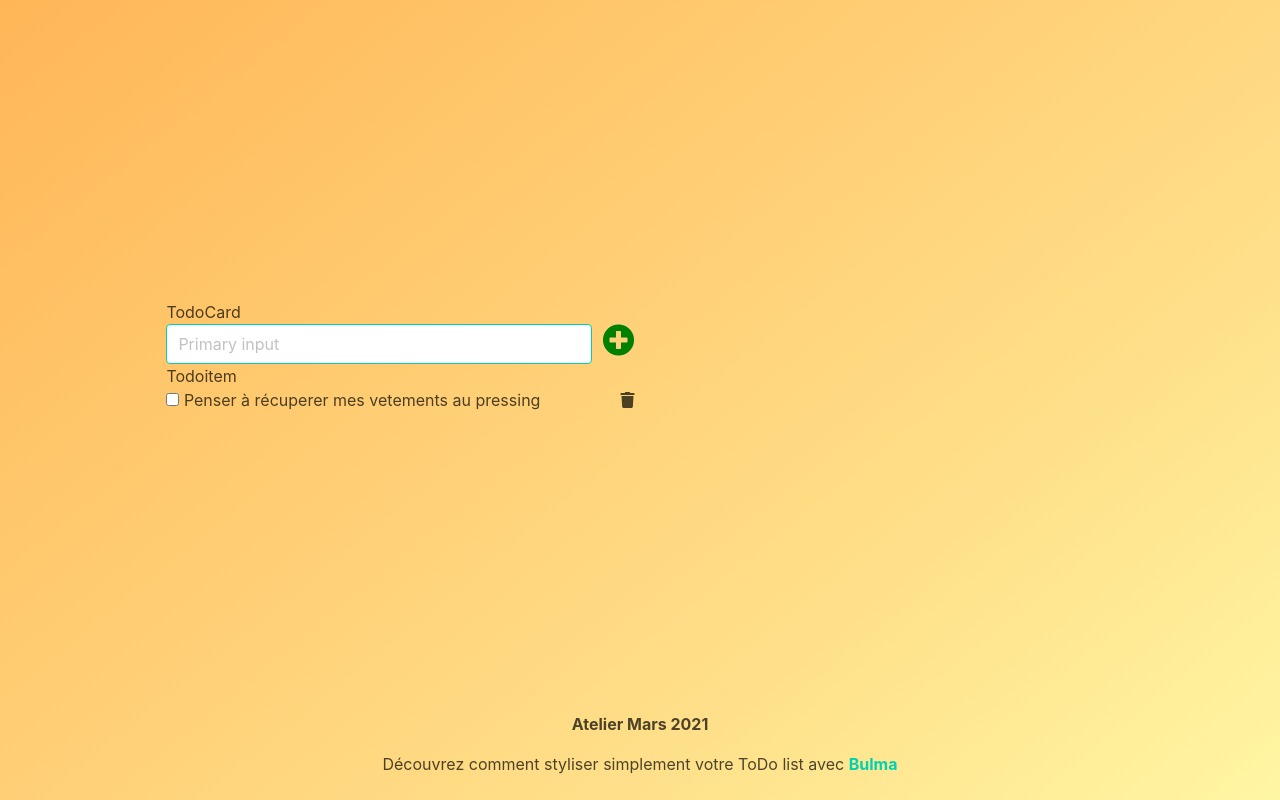
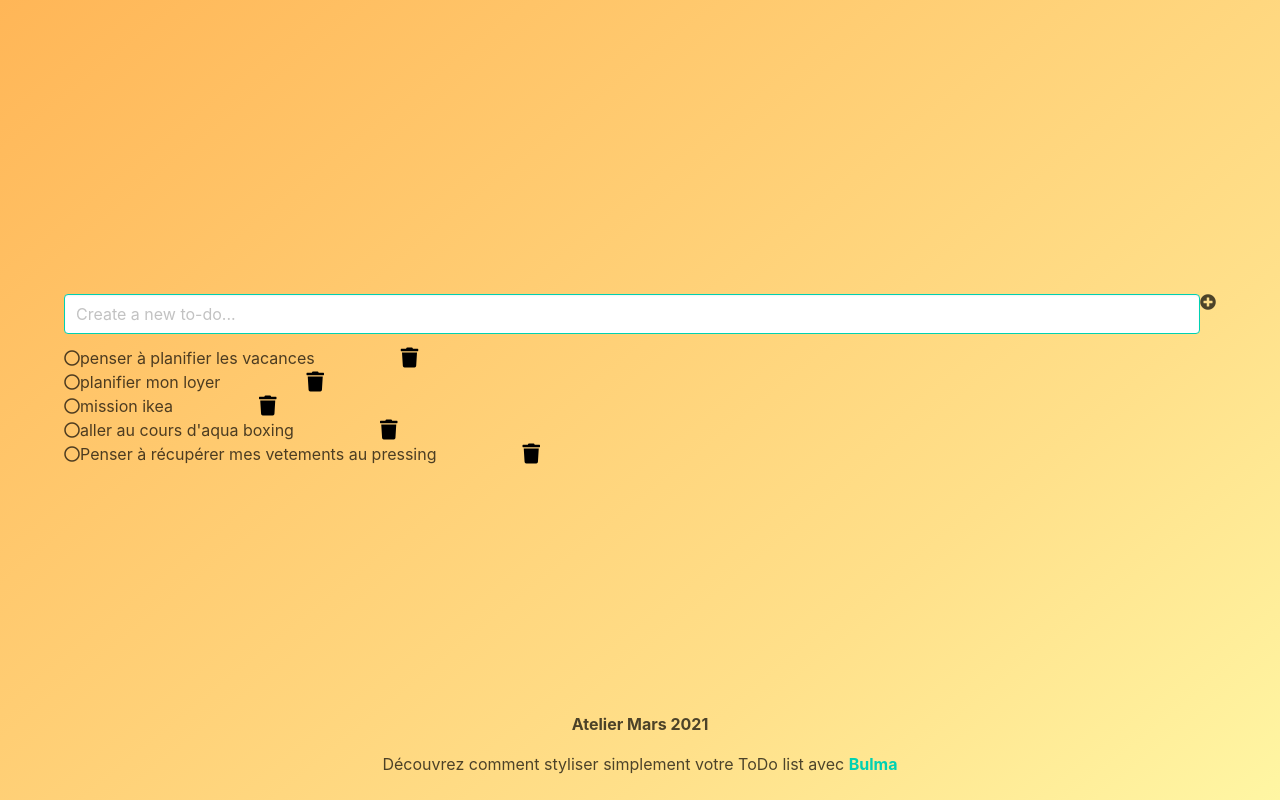
Before and after one commit to fifi-dev/to-do-app, a Vue app: page / in a window 1280 px wide. Built offline with nearby package versions, Linux system fonts and the light colour scheme.

Commit message:
todo-list

```diff
--- a/src/components/NewTodo.vue
+++ b/src/components/NewTodo.vue
@@ -1,18 +1,31 @@
 <template>
-  <div class="is-flex">
-    <input class="input is-primary" type="text" placeholder="Primary input" v-model="newTodo">
-   <i class="fas fa-plus-circle "></i>
-  </div>
+  <form class="is-flex" @submit.prevent="addTodo()">
+    <input
+      v-model="newTodo"
+      type="text"
+      class="input is-primary"
+      placeholder="Create a new to-do..."
+    />
+    <i  class="fas fa-plus-circle form-control"></i>
+  </form>
 </template>
 
 <script>
-export default {};
+export default {
+  data() {
+    return {
+      newTodo: ""
+    };
+  },
+  methods: {
+    addTodo() {
+      if (this.newTodo.length > 0) {
+        this.$emit("on-new-todo", this.newTodo);
+      }
+      this.newTodo = "";
+    }
+  }
+};
 </script>
 
-<style scoped>
-.fa-plus-circle{
-    color: green;
-    font-size: 32px;
-    margin-left: 10px;
-}
-</style>
+<style scoped></style>
--- a/src/components/TodoCard.vue
+++ b/src/components/TodoCard.vue
@@ -1,25 +1,62 @@
 <template>
-  <div class="cardContainer">
-      <h3>TodoCard</h3>
-      <NewTodo />
-      <TodoList />
+  <div class="container">
+    <div class="row">
+      <div class="col-12 py-5">
+        <h1>{{ listName }}</h1>
+      </div>
+    </div>
+    <div class="row mb-3">
+      <NewTodo @on-new-todo="addTodo($event)" />
+    </div>
+    <div class="row">
+      <div class="col-12 col-sm-10 col-lg-6">
+        <ul class="list-group">
+          <TodoList
+            v-for="(todo, index) in todos"
+            :key="index"
+            :name="todo.name"
+            :completed="todo.completed"
+            @on-toggle="toggleTodo(todo)"
+            @on-delete="deleteTodo(todo)"
+            @on-edit="editTodo(todo, $event)"
+          />
+        </ul>
+      </div>
+    </div>
   </div>
 </template>
 
 <script>
-import NewTodo from '@/components/NewTodo.vue';
-import TodoList from '@/components/TodoList.vue';
-
+import TodoList from "./TodoList.vue";
+import NewTodo from "./NewTodo.vue";
 export default {
-    components: {
-    TodoList,
-    NewTodo,
-  }
+  props: {
+    listName: String,
+  },
+  data() {
+    return {
+      todos: [
+        { name: "penser à planifier les vacances", completed: false },
+        { name: "planifier mon loyer", completed: false },
+        { name: "mission ikea", completed: false },
+        { name: "aller au cours d'aqua boxing", completed: false },
+        { name: "Penser à récupérer mes vetements au pressing", completed: false },
+      ],
+    };
+  },
+  methods: {
+    addTodo(newTodo) {
+      this.todos.push({ name: newTodo, completed: false });
+    },
+    toggleTodo(todo) {
+      todo.completed = !todo.completed;
+    },
+    deleteTodo(deletedTodo) {
+      this.todos = this.todos.filter(todo => todo !== deletedTodo);
+    },
+  },
+  components: { TodoList, NewTodo },
 };
 </script>
 
-<style scoped>
-.cardContainer{
-    margin: 10%;
-}
-</style>
+<style scoped></style>
--- a/src/components/TodoList.vue
+++ b/src/components/TodoList.vue
@@ -1,39 +1,42 @@
-
 <template>
- <div>
-      <h3>Todoitem</h3>
-      <ul>
-          <li>
-              <label class="checkbox">
-                  <input type="checkbox">
-                  Penser à récuperer mes vetements au pressing
-                </label>
-                <i class="fas fa-trash"></i>
-          </li>
-      </ul>
-  </div>
+  <li class=" is-flex">
+    <form
+      class="btn border-0 flex-grow-1 text-left shadow-none "
+      :class="{ completed }"
+      @click="$emit('on-toggle')"
+      v-if="!isEditing"
+    >
+    <i class="far fa-circle"></i>
+      <span>{{ name }}</span>
+    </form>
+    <button @click="$emit('on-delete')" class="btn btn-outline-danger border-0">
+      <i class="fas fa-trash"></i>
+    </button>
+  </li>
 </template>
 
 <script>
-
-export default{
-
-  };
-
-/*
 export default {
-  name: 'app',
-  data () {
-    return {
-      msg: 'Hello, et bienvenue sur la demo TodoList en Vue.js!'
-    }
-  }
-}
-*/
+  props: {
+    name: String,
+    completed: Boolean
+  },
+};
 </script>
 
-<style>
+<style scoped>
+
+.completed {
+  text-decoration: line-through;
+}
+button{
+    border: none;
+    background-color: transparent;
+    margin-left: 80px;
+    text-align: left;
+}
+
 .fa-trash{
-    margin-left: 80px;
+    font-size: 20px;
 }
 </style>
--- a/src/store/index.js
+++ b/src/store/index.js
@@ -25,9 +25,19 @@ export default createStore({
       }
     ]
   },
-  mutations: {
+  getters: {
+    allTodos: (state) => state.todos,
   },
   actions: {
+    addTodo({ commit }, todo){
+      commit("add_todo", todo);
+    }
+  },
+  mutations: {
+    add_todo(state,todo){
+      state.todo.push(todo);
+      console.log(state.todos)
+    }
   },
   modules: {
   }
```
